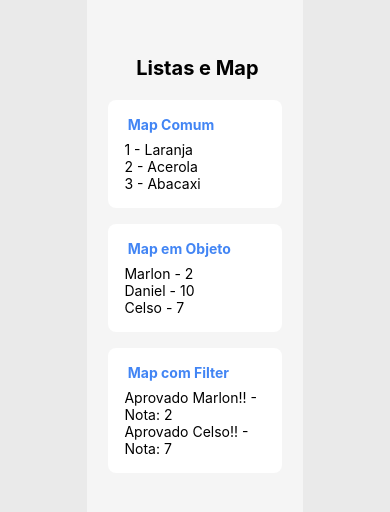
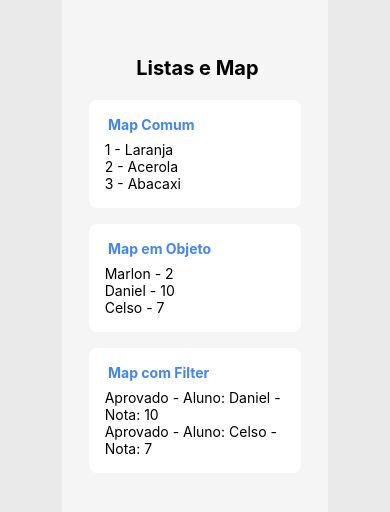
Before and after one commit to heloisagpaixao/ETAPA-3---SENAI, a React Native app in the folder mobile/react_native/first-app/: screen / in a window 390 px wide. Shown: the part 150-662 px from the top of the page. Built offline with nearby package versions, Linux system fonts and the light colour scheme.

Commit message:
atualizações (02/03/2026)

```diff
--- a/mobile/react_native/first-app/src/jsx_examples/exemplo-04-listas.js
+++ b/mobile/react_native/first-app/src/jsx_examples/exemplo-04-listas.js
@@ -34,10 +34,10 @@ export default function Exemplo04() {
             <View style={styles.exemplo}>
                 <Text style={styles.subtitulo}> Map com Filter </Text>
                 {alunos
-                    .filter((aluno) => aluno.nota <= 7)
+                    .filter((aluno) => aluno.nota >= 7)
                     .map((aluno) => (
                         <Text key={aluno.id}>
-                            Aprovado {aluno.nome}!! - Nota: {aluno.nota}
+                            Aprovado - Aluno: {aluno.nome} - Nota: {aluno.nota}
                         </Text>
                     ))}
             </View>
```
